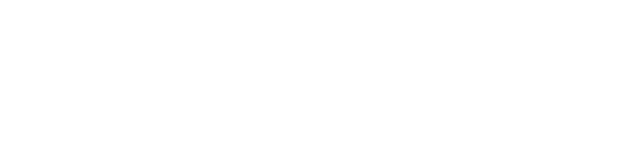
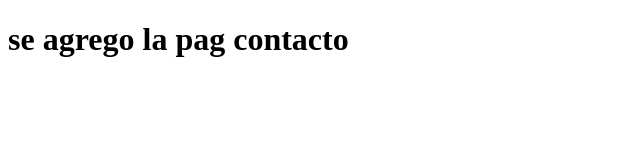
Before and after one commit to Danmargiela/sistema-de-registro, a plain HTML site: page index.html in a window 1280 px wide. Shown: the whole page, without its empty margins (0-640 px from the left). Drawn offline with Linux system fonts and the light colour scheme.

Commit message:
actualiza index

```diff
--- a/index.html
+++ b/index.html
@@ -6,6 +6,6 @@
     <title>Sistema de registro</title>
 </head>
 <body>
-
+    <h1>se agrego la pag contacto</h1>
 </body>
 </html>
```
